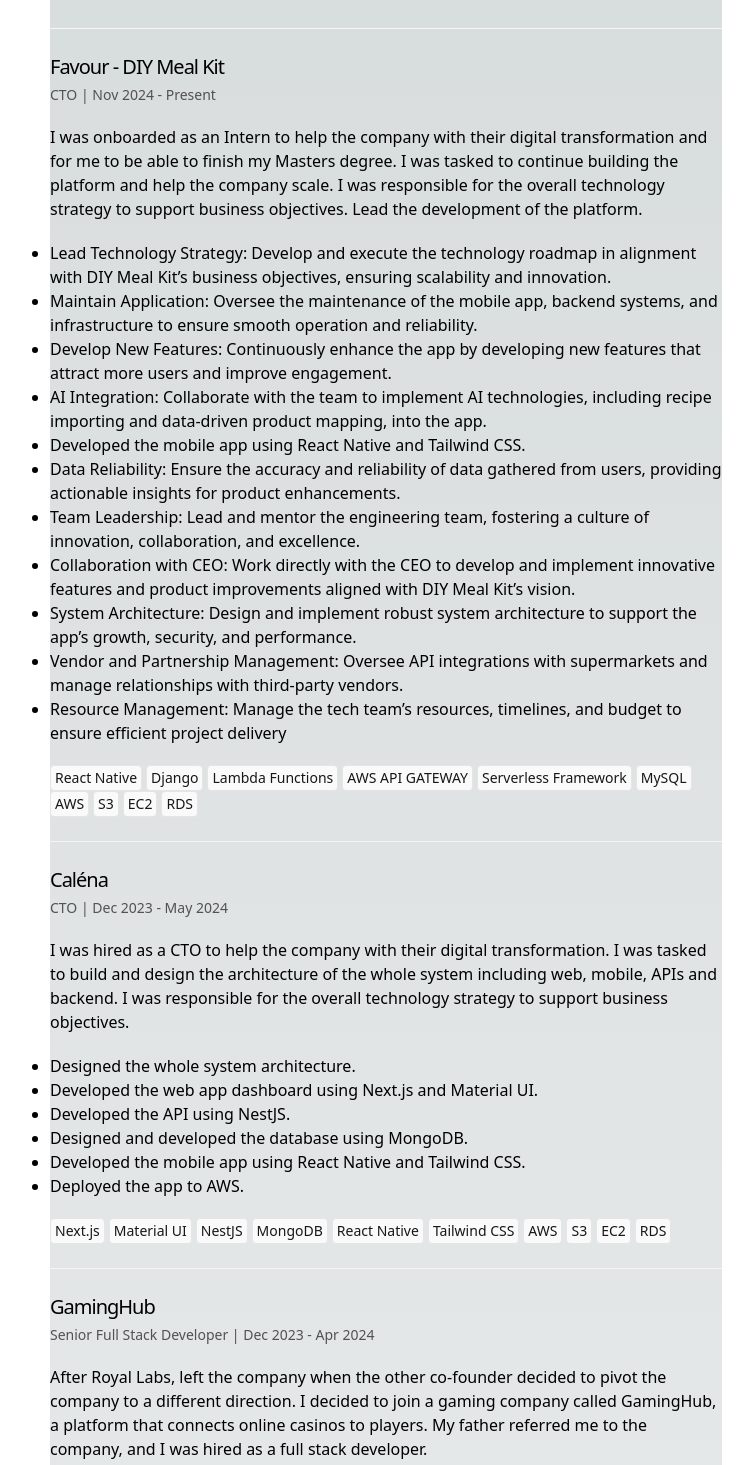
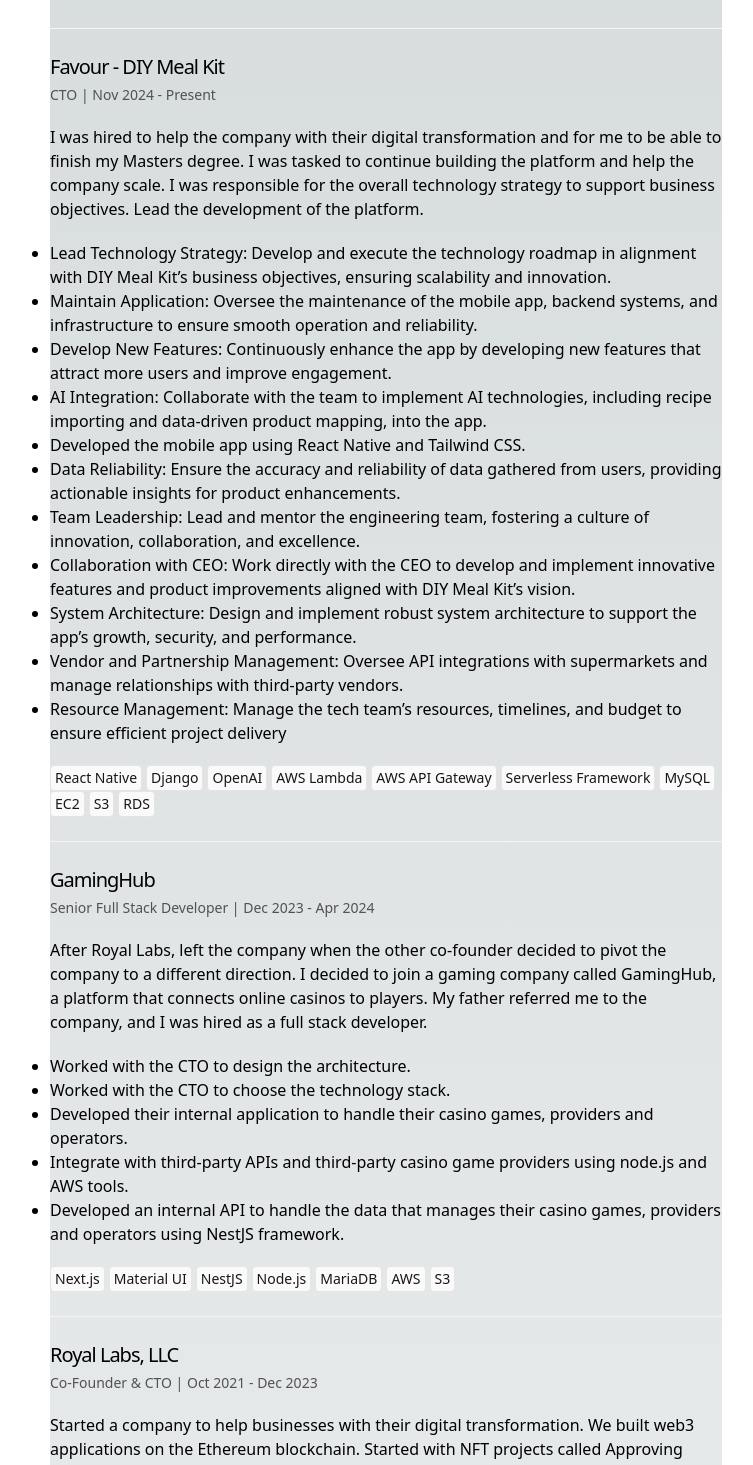
Before and after one commit to joseabril25/joseabriljr.dev, a Next.js app: page /work in a window 1280 px wide. Shown: the part 284-1749 px from the top of the page, without its empty margins (254-1007 px from the left). Built offline with nearby package versions, Linux system fonts and the light colour scheme.

Commit message:
Updated about

```diff
--- a/src/app/page.tsx
+++ b/src/app/page.tsx
@@ -12,9 +12,9 @@
         hey, I&rsquo;m Jose 👋
       </h1>
       <p className="prose prose-neutral dark:prose-invert">
-        I am a software engineer, a startup founder, and lifelong learner. I have been a software engineer for over 8 years.
-        I am currently finishing my Master&rsquo;s Degree in Software Engineering here in Auckland, New Zealand. I am studying part-time
-        at Yoobee College of Creative Innovation. And I am currently exploring deeply into the world of Machine Learning, Artificial Intelligence and Data Science.
+        I&apos;m a software engineer who turns complex problems into elegant solutions. With over 8 years of experience building scalable SaaS platforms,
+        I recently completed my Master&apos;s in Software Engineering at Yoobee College of Creative Innovation here in Auckland, New Zealand.
+        Now I&apos;m diving deep into the exciting realms of Machine Learning, AI, and Data Science – because why stop learning when there&apos;s so much cool stuff to explore?
       </p>
       <div className="prose prose-neutral dark:prose-invert mt-5">
         <p>
@@ -23,16 +23,17 @@
       </div>
       <div className="prose prose-neutral dark:prose-invert mt-5">
         <p>
-          I have a strong passion for building efficient software solutions and helping other developers grow. I am currently working on
+          Currently, I&apos;m the CTO at{" "}
           <span className="not-prose">
             <Badge href="https://tryfavour.com/">
               Favour - DIY Meal Kit
             </Badge>
-          </span> as the CTO.
-          It is a personalized meal kit to help busy mums and professionals with their meal planning. I am responsible for the overall technology strategy to support business objectives.
+          </span>,
+          where I&apos;m leading the tech charge to revolutionize how busy families and professionals approach meal planning. I architect Python/Django backends in an AWS environment, craft React/React Native & Vue.js frontends, and integrate AI to make our platform smarter every day.
+          It&apos;s like building a digital sous chef that actually understands what you want for dinner!
         </p>
       </div>
-      <h3 className="mt-5">Here are some notable projects that I&rsquo;ve worked on and currently working on:</h3>
+      <h3 className="mt-5">My journey has taken me through some fascinating projects:</h3>
       <div className="my-8 flex w-full flex-col space-x-0 space-y-4 sm:flex-row sm:space-x-4 sm:space-y-0">
         <ExternalLink
           img='/images/projects/favour.png'
@@ -69,26 +70,19 @@
       </div>
       <div className="prose prose-neutral dark:prose-invert mt-5">
         <p>
-          Beyond my professional <Link href='/work'>work</Link>, I love sharing knowledge and helping other developers grow.
-          Over the years, I&rsquo;ve had the opportunity to work with and advise companies on web development, blockchain integration, and building efficient software solutions.
-        </p>
-      </div>
-      {/* <div className="my-8 flex w-full flex-col space-y-4">
-        <BlogLink
-          name="What Makes A Great Developer Experience?"
-          slug="developer-experience"
-        />
-        <BlogLink name="What is Developer Relations?" slug="devrel" />
-        <BlogLink name="The Story of Heroku" slug="heroku" />
-      </div> */}
-      <div className="prose prose-neutral dark:prose-invert mt-5">
-        <p>
-          I believe in the power of continuous learning and community collaboration.
+          I&apos;m passionate about Web3 and AI, AWS cloud architecture, serverless computing, and building APIs that just work.
+          My tech stack spans from Python/Django and Node.js to React, Next.js, Vue.js and beyond. I believe great code should be clean, scalable, and – dare I say it – beautiful.
         </p>
       </div>
       <div className="prose prose-neutral dark:prose-invert mt-5">
         <p>
-          Feel free to explore my projects, read my blog, or get in touch if you&rsquo;d like to collaborate on something exciting!
+          Beyond writing code, I love empowering other developers and sharing knowledge with the community. Whether it&apos;s blockchain integration,
+          cloud architecture, or just figuring out why that one test keeps failing, I&apos;m always up for a good tech challenge and collaboration.
+        </p>
+      </div>
+      <div className="prose prose-neutral dark:prose-invert mt-5">
+        <p>
+          Want to build something amazing together? Let&apos;s talk! 🚀
         </p>
       </div>
     </section>
--- a/src/constants/projects.ts
+++ b/src/constants/projects.ts
@@ -52,7 +52,8 @@
       {
         title: 'OpenAI',
         link: 'https://openai.com/'
-    },]
+      },
+    ]
   },
   {
     title: "Artconex",
--- a/src/constants/work.ts
+++ b/src/constants/work.ts
@@ -16,7 +16,7 @@
   {
     title: "Favour - DIY Meal Kit",
     role: "CTO",
-    description: "I was onboarded as an Intern to help the company with their digital transformation and for me to be able to finish my Masters degree. I was tasked to continue building the platform and help the company scale. I was responsible for the overall technology strategy to support business objectives. Lead the development of the platform.",
+    description: "I was hired to help the company with their digital transformation and for me to be able to finish my Masters degree. I was tasked to continue building the platform and help the company scale. I was responsible for the overall technology strategy to support business objectives. Lead the development of the platform.",
     link: "https://www.tryfavour.com/",
     logo: "/vercel-logo.svg",
     logoWidth: 13,
@@ -44,49 +44,13 @@
     skills: [
       'React Native',
       'Django',
-      'Lambda Functions',
-      'AWS API GATEWAY',
+      'OpenAI',
+      'AWS Lambda',
+      'AWS API Gateway',
       'Serverless Framework',
       'MySQL',
-      'AWS',
+      'EC2',
       'S3',
-      'EC2',
-      'RDS',
-    ]
-  },
-  {
-    title: "Caléna",
-    role: "CTO",
-    description: "I was hired as a CTO to help the company with their digital transformation. I was tasked to build and design the architecture of the whole system including web, mobile, APIs and backend. I was responsible for the overall technology strategy to support business objectives.",
-    link: "https://calena.com.au/",
-    logo: "/vercel-logo.svg",
-    logoWidth: 13,
-    logoHeight: 11,
-    dates: 'Dec 2023 - May 2024',
-    desc: [
-      'Designed the whole system architecture.',
-      'Developed the web app dashboard using Next.js and Material UI.',
-      'Developed the API using NestJS.',
-      'Designed and developed the database using MongoDB.',
-      "Developed the mobile app using React Native and Tailwind CSS.",
-      'Deployed the app to AWS.'
-    ],
-    projects: [
-      {
-        project: 'Gaming Hub Internal Tools',
-        link: ''
-      },
-    ],
-    skills: [
-      'Next.js',
-      'Material UI',
-      'NestJS',
-      'MongoDB',
-      'React Native',
-      'Tailwind CSS',
-      'AWS',
-      'S3',
-      'EC2',
       'RDS',
     ]
   },
@@ -115,7 +79,6 @@
     skills: [
       'Next.js',
       'Material UI',
-      'Materialize',
       'NestJS',
       'Node.js',
       'MariaDB',
@@ -158,18 +121,17 @@
     skills: [
       'Next.js',
       'Tailwind CSS',
+      'React',
+      'Vue.js',
       'NestJS',
       'Postgres',
+      'MongoDB',
       'AWS',
       'IPFS',
       'Ethereum',
       'Solidity',
       'Hardhat',
-      'Smart Contracts',
-      'React',
-      'Vue.js',
       'React Native',
-      'Draw.io'
     ]
   },
   {
```
Lines whose indentation alone changed are shown as unchanged.
